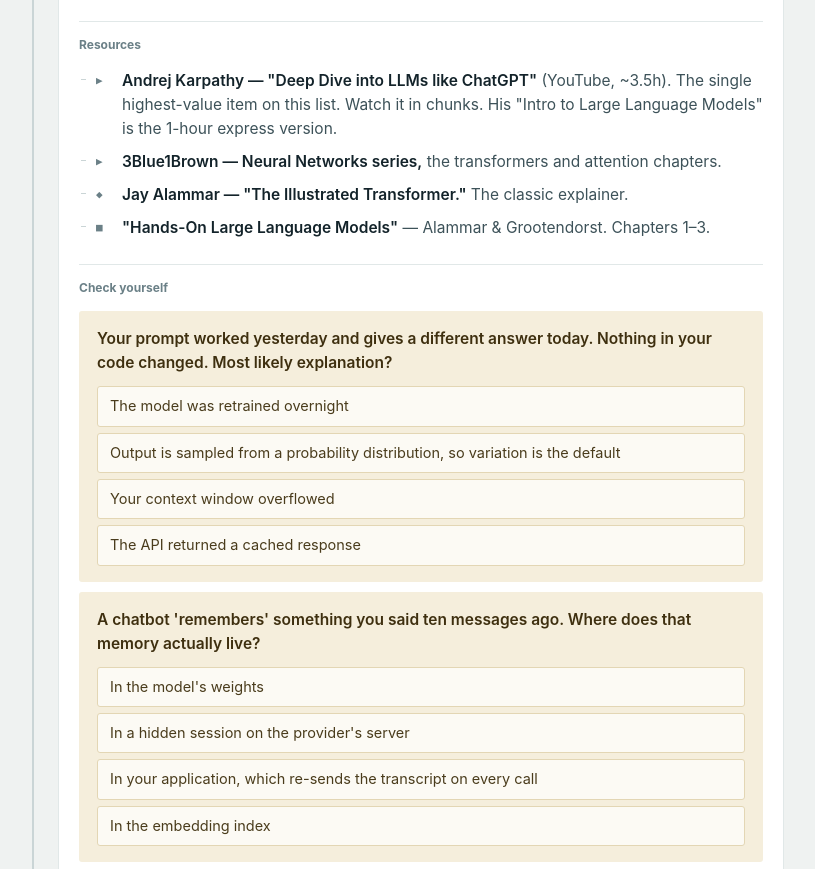
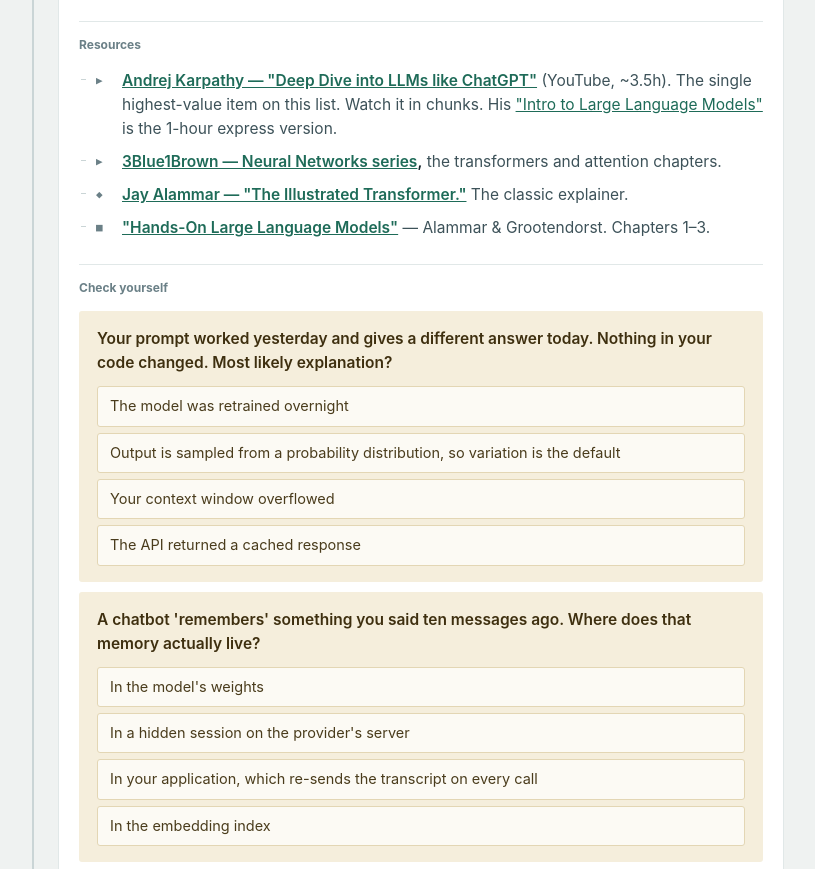
Before and after one commit to skoyah/ai-roadmap, a plain HTML site: page index.html in a window 1280 px wide. Shown: the part 1549-2418 px from the top of the page, without its empty margins (236-1051 px from the left). Drawn offline with Linux system fonts and the light colour scheme.

Commit message:
Link resources; add O'Reilly and Frontend Masters recommendations

```diff
--- a/index.html
+++ b/index.html
@@ -310,10 +310,10 @@
   "<b>The context window is</b> a PHP request in the pre-session era. Nothing persists. \"Memory\" in a chatbot is you re-sending the transcript every single time — the illusion is built in your application layer, not in the model.",
   "<b>Embeddings are</b> geocoding for meaning. \"Cancel my order\" and \"I want a refund\" land in the same neighbourhood with zero shared words. This is why <code>LIKE '%refund%'</code> was never good enough."],
  lab:"sampling",
- res:[["▶","<b>Andrej Karpathy — \"Deep Dive into LLMs like ChatGPT\"</b> (YouTube, ~3.5h). The single highest-value item on this list. Watch it in chunks. His \"Intro to Large Language Models\" is the 1-hour express version."],
-      ["▶","<b>3Blue1Brown — Neural Networks series,</b> the transformers and attention chapters."],
-      ["◆","<b>Jay Alammar — \"The Illustrated Transformer.\"</b> The classic explainer."],
-      ["■","<b>\"Hands-On Large Language Models\"</b> — Alammar &amp; Grootendorst. Chapters 1–3."]],
+ res:[["▶","<b><a href=\"https://www.youtube.com/watch?v=7xTGNNLPyMI\">Andrej Karpathy — \"Deep Dive into LLMs like ChatGPT\"</a></b> (YouTube, ~3.5h). The single highest-value item on this list. Watch it in chunks. His <a href=\"https://www.youtube.com/watch?v=zjkBMFhNj_g\">\"Intro to Large Language Models\"</a> is the 1-hour express version."],
+      ["▶","<b><a href=\"https://www.youtube.com/playlist?list=PLZHQObOWTQDNU6R1_67000Dx_ZCJB-3pi\">3Blue1Brown — Neural Networks series</a>,</b> the transformers and attention chapters."],
+      ["◆","<b><a href=\"https://jalammar.github.io/illustrated-transformer/\">Jay Alammar — \"The Illustrated Transformer.\"</a></b> The classic explainer."],
+      ["■","<b><a href=\"https://www.oreilly.com/library/view/hands-on-large-language/9781098150952/\">\"Hands-On Large Language Models\"</a></b> — Alammar &amp; Grootendorst. Chapters 1–3."]],
  steps:["Write a CLI script (Node or PHP) that hits an LLM API and prints the response.",
         "Run the same prompt ten times at default temperature. Diff the outputs.",
         "Set <code>temperature: 0</code> and run ten more. Diff again — note that it's more stable, not guaranteed identical.",
@@ -339,8 +339,8 @@
   "<strong>Model differences.</strong> The same prompt behaves differently across Claude, GPT, Gemini and open models. Write portably, and know when to stop trying."],
  analogies:["<b>Few-shot prompting is</b> not documentation, it's a test fixture. You're not explaining the shape you want — you're showing it."],
  res:[["◆","<b>Anthropic's prompt engineering docs</b> — the most practically useful vendor documentation available. <a href=\"https://docs.claude.com/en/docs/build-with-claude/prompt-engineering/overview\">docs.claude.com</a>"],
-      ["◆","<b>The OpenAI Cookbook</b> — a pattern library worth skimming end to end."],
-      ["■","<b>\"Prompt Engineering for LLMs\"</b> — Berryman &amp; Ziegler, for depth on why the techniques work."]],
+      ["◆","<b><a href=\"https://cookbook.openai.com/\">The OpenAI Cookbook</a></b> — a pattern library worth skimming end to end."],
+      ["■","<b><a href=\"https://www.oreilly.com/library/view/prompt-engineering-for/9781098156145/\">\"Prompt Engineering for LLMs\"</a></b> — Berryman &amp; Ziegler, for depth on why the techniques work."]],
  steps:["Pick one real repetitive task from your current job — release notes from a git log, or triaging bug reports.",
         "Write version A of the prompt. Then write version B with a different structure.",
         "Collect 15 real inputs and hand-write the output you'd accept for each.",
@@ -368,9 +368,10 @@
   "<b>Structured output is</b> the difference between scraping HTML and consuming a typed REST endpoint.",
   "<b>Tool use is not</b> the model calling your code. The model is <i>writing a webhook payload</i> and handing it to you. You are always the one who executes. That distinction is the entire security model — internalize it now, it returns in Phase 8."],
  extra:{t:"Language strategy — read this carefully",h:"<p>Your PHP/JS background is fine, with two adjustments.</p><ul><li><strong>TypeScript over plain JS.</strong> The best SDKs are TS-first (Vercel AI SDK, Mastra, LangGraph JS), and structured output with Zod schemas is an excellent developer experience. If you only know JS, budget a week.</li><li><strong>Enough Python to read, not write.</strong> Most papers, notebooks and reference implementations are Python. You should be able to read a snippet and port the idea.</li><li><strong>PHP is not a dead end.</strong> LLPhant, Prism for Laravel, Symfony's AI components, Neuron — check their current state before committing. Your company has PHP systems the AI needs to reach, and being the one who can wire agents into them is leverage. But do your <i>learning</i> in TS, where the docs are.</li></ul>"},
- res:[["◆","<b>Vercel AI SDK docs</b> — the fastest path from zero to working TypeScript AI code."],
-      ["◆","<b>Anthropic's tool use docs</b> and <b>OpenAI's function calling guide.</b> Read both; note where they differ."],
-      ["▶","<b>DeepLearning.AI short courses</b> — free, ~1h each. Pick tool use, structured output and evaluation."]],
+ res:[["◆","<b><a href=\"https://sdk.vercel.ai/docs\">Vercel AI SDK docs</a></b> — the fastest path from zero to working TypeScript AI code."],
+      ["◆","<b><a href=\"https://docs.claude.com/en/docs/build-with-claude/tool-use\">Anthropic's tool use docs</a></b> and <b><a href=\"https://platform.openai.com/docs/guides/function-calling\">OpenAI's function calling guide</a>.</b> Read both; note where they differ."],
+      ["▶","<b><a href=\"https://www.deeplearning.ai/short-courses/\">DeepLearning.AI short courses</a></b> — free, ~1h each. Pick tool use, structured output and evaluation."],
+      ["▣","<b><a href=\"https://frontendmasters.com/search/?q=AI%20SDK\">Frontend Masters — search \"AI SDK\"</a></b> for a hands-on TypeScript course building against LLM APIs with tool calling."]],
  steps:["Define three tools that hit real endpoints: a database lookup, an internal API, a calculator.",
         "Ask a question that needs two of them in sequence. Watch the model chain them.",
         "Now ask something ambiguous and watch it pick wrong. Log the tool call it made.",
@@ -401,10 +402,11 @@
   "<b>Karpathy's framing:</b> the model is the CPU, the context window is RAM, and you are writing the operating system — deciding what gets paged in and out.",
   "<b>MCP is</b> USB-C for AI tooling. One server, and every compatible client can use it."],
  lab:"retrieval",
- res:[["◆","<b>Anthropic Engineering — \"Effective context engineering for AI agents.\"</b> Read it twice."],
-      ["◆","<b>LangChain's context engineering write-up</b> — the write / select / compress / isolate framing."],
+ res:[["◆","<b><a href=\"https://www.anthropic.com/engineering/effective-context-engineering-for-ai-agents\">Anthropic Engineering — \"Effective context engineering for AI agents.\"</a></b> Read it twice."],
+      ["◆","<b><a href=\"https://blog.langchain.com/the-rise-of-context-engineering/\">LangChain's context engineering write-up</a></b> — the write / select / compress / isolate framing."],
       ["◆","<b>The MCP specification and docs,</b> then build a server — it's a couple of hours. <a href=\"https://modelcontextprotocol.io\">modelcontextprotocol.io</a>"],
-      ["■","<b>\"AI Engineering\" — Chip Huyen</b> (O'Reilly, 2025). The best single book for this roadmap. Read it across Phases 3–5."]],
+      ["■","<b><a href=\"https://www.oreilly.com/library/view/ai-engineering/9781098166298/\">\"AI Engineering\" — Chip Huyen</a></b> (O'Reilly, 2025). The best single book for this roadmap. Read it across Phases 3–5."],
+      ["▣","<b><a href=\"https://frontendmasters.com/search/?q=vector%20database\">Frontend Masters — search \"vector database\"</a></b> for a RAG/retrieval course paired with a backend you already know."]],
  steps:["Index a real corpus your company has — internal docs, a Confluence export, your own codebase.",
         "Write 20 questions you know the answers to. Run them. Record how many retrieve the right chunk.",
         "Deliberately find three questions where the answer exists but retrieval misses it.",
@@ -437,11 +439,12 @@
   "<strong>Tool design discipline.</strong> Too many tools measurably degrades tool selection. Design for the model's ergonomics, not your API's convenience."],
  extra:{t:"Tooling to touch — pick, don't collect",h:"<ul><li><strong>Code-first:</strong> Vercel AI SDK (simplest), LangGraph (graph-based, mature), Mastra (TS-native). One is enough.</li><li><strong>Visual, for the non-engineering side:</strong> n8n is the strongest fit for your mandate — self-hostable, AI-native, with RBAC, credential management, audit logs and human-in-the-loop gates. Learn it properly; you'll likely operate it as an internal platform.</li><li><strong>Coding agents:</strong> Claude Code, Cursor, Copilot agents, Codex. Use at least two, so you can tell tool from technique.</li></ul>"},
  lab:"decide",
- res:[["◆","<b>Anthropic — \"Building Effective Agents.\"</b> The foundational text. Short. Read it three times over your first year."],
-      ["◆","<b>Anthropic — \"Effective harnesses for long-running agents.\"</b>"],
-      ["◆","<b>OpenAI — \"A practical guide to building agents\"</b> (PDF)."],
-      ["◆","<b>The ReAct paper</b> (Yao et al., 2022) — the reasoning-and-acting loop everything descends from."],
-      ["♪","<b>Latent Space</b> — the field's engineering conversation of record."]],
+ res:[["◆","<b><a href=\"https://www.anthropic.com/engineering/building-effective-agents\">Anthropic — \"Building Effective Agents.\"</a></b> The foundational text. Short. Read it three times over your first year."],
+      ["◆","<b><a href=\"https://www.anthropic.com/engineering/effective-harnesses-for-long-running-agents\">Anthropic — \"Effective harnesses for long-running agents.\"</a></b>"],
+      ["◆","<b><a href=\"https://cdn.openai.com/business-guides-and-resources/a-practical-guide-to-building-agents.pdf\">OpenAI — \"A practical guide to building agents\"</a></b> (PDF)."],
+      ["◆","<b><a href=\"https://arxiv.org/abs/2210.03629\">The ReAct paper</a></b> (Yao et al., 2022) — the reasoning-and-acting loop everything descends from."],
+      ["♪","<b><a href=\"https://www.latent.space/\">Latent Space</a></b> — the field's engineering conversation of record."],
+      ["▣","<b><a href=\"https://frontendmasters.com/search/?q=AI%20agents\">Frontend Masters — search \"AI agents\"</a></b> for a framework-based agent-building course — use it only after you've hand-written your own loop."]],
  steps:["Hand-write an agent loop in ~40 lines. No framework. Three tools, a stop condition, a turn limit.",
         "Ship a workflow in n8n for a real internal process: form → classify → enrich → write to system of record → notify.",
         "Ship an agent for something a workflow can't do — exploring a codebase to answer \"where is X implemented and what depends on it.\"",
@@ -467,9 +470,9 @@
   "<strong>Tracing.</strong> Every call, tool call, token count, latency and cost, queryable. Langfuse (open source, self-hostable), LangSmith, Braintrust.",
   "<strong>Regression suites in CI.</strong> Prompt change → eval run → block the merge if quality drops.",
   "<strong>Cost and latency budgets.</strong> Per-request ceilings, caching strategy, model routing, KV-cache hit rate as a first-class metric for agents."],
- res:[["◆","<b>Anthropic — \"Demystifying evals for AI agents.\"</b>"],
-      ["◆","<b>Hamel Husain's writing on evals</b> (\"Your AI Product Needs Evals\" and the field guides). The best free material anywhere on this."],
-      ["■","<b>\"AI Engineering\" — Chip Huyen,</b> the evaluation chapters."]],
+ res:[["◆","<b><a href=\"https://www.anthropic.com/engineering/demystifying-evals-for-ai-agents\">Anthropic — \"Demystifying evals for AI agents.\"</a></b>"],
+      ["◆","<b><a href=\"https://hamel.dev/\">Hamel Husain's writing on evals</a></b> (\"Your AI Product Needs Evals\" and the field guides). The best free material anywhere on this."],
+      ["■","<b><a href=\"https://www.oreilly.com/library/view/ai-engineering/9781098166298/\">\"AI Engineering\" — Chip Huyen,</a></b> the evaluation chapters."]],
  steps:["Retrofit an eval onto your Phase 1 prompt using the 15 rows you already wrote.",
         "Add tracing to the Phase 4 workflow. Every call, cost and latency, queryable.",
         "Read 30 real failures. Categorize them by hand into 4–6 buckets. Write the taxonomy down.",
@@ -492,6 +495,7 @@
   {h:"AI code review",x:"<p><strong>Genuinely good at:</strong> convention enforcement, security smells, missing error handling, test coverage gaps, \"you changed X but not the three places that depend on it,\" and first-pass review so humans see cleaner PRs.</p><p><strong>Bad at:</strong> architectural judgment, knowing why the weird code is weird, product intent — and reviewing spec compliance when there's no spec.</p><p><strong>The trap is review noise.</strong> An AI reviewer that comments on everything gets muted within two sprints. Tune for precision over recall, hard, and measure comment-acceptance rate. Separate spec review (direction errors, before code exists) from implementation review (drift, after).</p>"},
   {h:"PRDs and upstream work",x:"<p>Agents are good at expanding a rough intent into a structured PRD with acceptance criteria, and at critiquing a PRD for gaps and ambiguity. The critique case is the higher-value one — it's much safer to have AI find holes in a human's thinking than to have it invent the thinking.</p>"},
   {h:"Measuring whether any of it works",x:"<p>Use DORA metrics — lead time, deploy frequency, change failure rate, MTTR — plus review latency and rework rate. Never lines of code or PRs merged: those go up while quality goes down, and you'll be held to them later. Expect a productivity dip during adoption and budget for it publicly, or it reads as failure.</p>"}],
+ res:[["▣","<b><a href=\"https://frontendmasters.com/search/?q=AI%20pair%20programming\">Frontend Masters — search \"AI pair programming\"</a></b> for coverage of AI-assisted development workflows — closer to their focus than a book would be."]],
  steps:["Pick one repo. Capture a measurement baseline <i>before</i> you turn anything on.",
         "Write <code>AGENTS.md</code>: conventions, architecture notes, what not to touch, how to run the tests.",
         "Write a spec template and use it on the next feature, before any code.",
@@ -545,7 +549,7 @@
   "<strong>Supply chain hygiene.</strong> Agent frameworks, MCP servers and skill packages are a live attack surface."],
  res:[["◆","<b>Simon Willison's blog.</b> The lethal trifecta post is required reading. <a href=\"https://simonwillison.net/2025/Jun/16/the-lethal-trifecta/\">simonwillison.net</a>"],
       ["◆","<b>OWASP GenAI Security Project</b> — Top 10 for LLM Applications and for Agentic Applications. <a href=\"https://genai.owasp.org\">genai.owasp.org</a>"],
-      ["◆","<b>Anthropic's research on prompt injection defenses.</b>"]],
+      ["◆","<b><a href=\"https://www.anthropic.com/research\">Anthropic's research on prompt injection defenses.</a></b>"]],
  steps:["List every agent or automation already live in your company.",
         "For each, mark which of the three trifecta properties it holds. Be honest — \"can render an image from a URL\" counts as external communication.",
         "Anything holding all three: remove one property, or add a human gate.",
```
